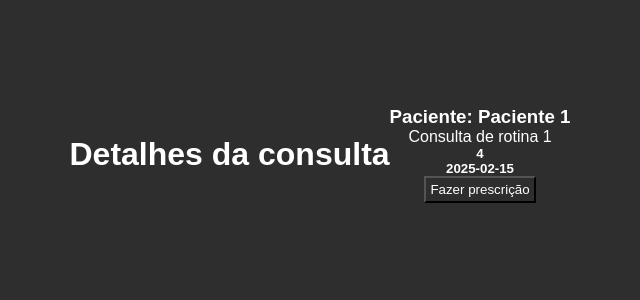
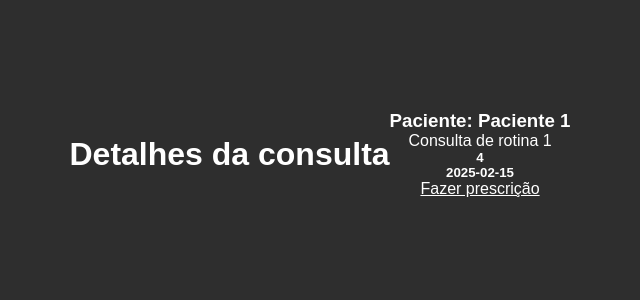
Before and after one commit to crispimUchoa/projetofinaldb, a Flask app: page /medico/consulta/1 in a window 1280 px wide. Shown: the part 246-546 px from the top of the page, without its empty margins (320-960 px from the left). Run offline with Flask 3, Linux system fonts and the light colour scheme.

Commit message:
cria link de consulta -> prescricao

```diff
--- a/templates/medico/consulta.html
+++ b/templates/medico/consulta.html
@@ -6,6 +6,6 @@
     <p>{{consulta.descricoes}}</p>
     <h5>{{consulta.nota}}</h5>
     <h5>{{consulta.data}}</h5>
-    <button class='btn fazer-prescricao-btn'>Fazer prescrição</button>
+    <a href="{{ url_for('criar_prescricao', id_consulta = consulta.id) }}" class='btn fazer-prescricao-btn'>Fazer prescrição</a>
 </div>
 {% endblock %}
```
